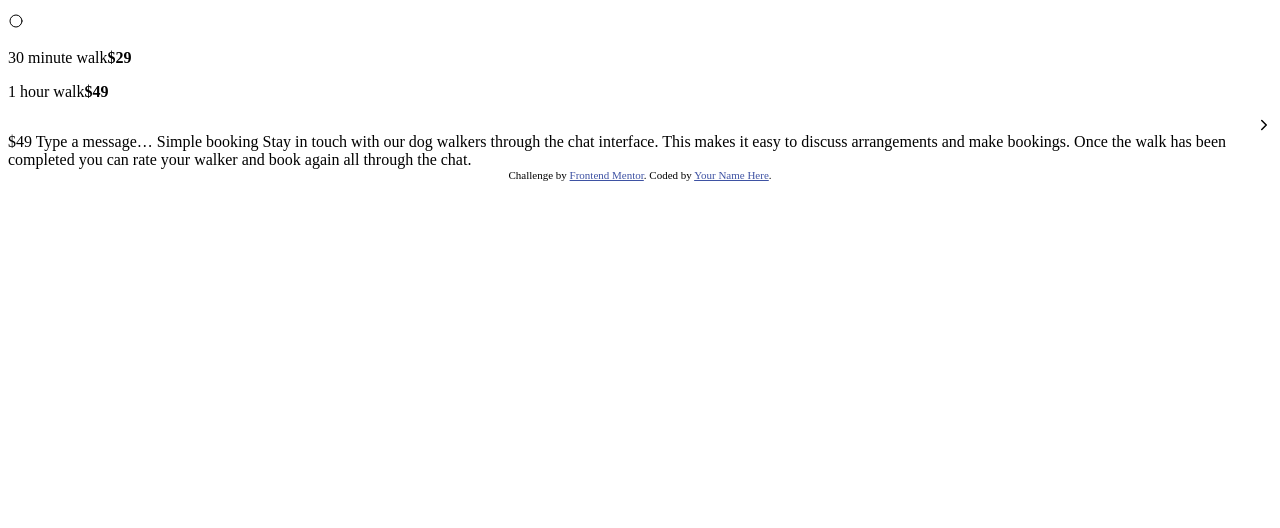
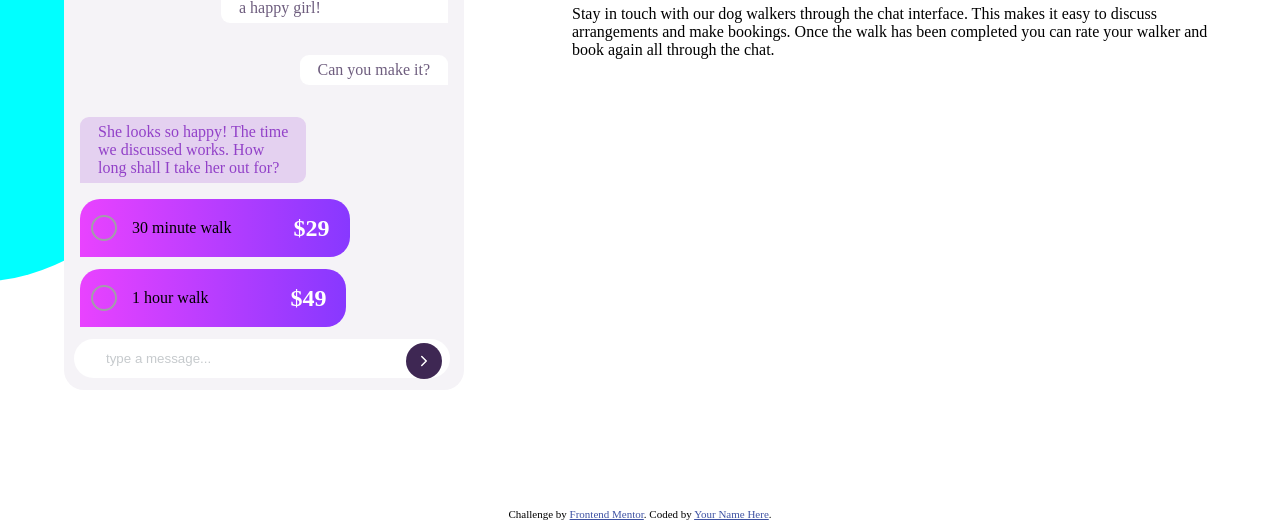
Before and after one commit to kennyoungC/chat-app-css-illustration-master, a plain HTML site: page index.html in a window 1280 px wide. Shown: the part 508-1036 px from the top of the page. Before the commit the page ends 800 px from the top, so only its background shows below. Drawn offline with nearby package versions, Linux system fonts and the light colour scheme.

Commit message:
commit
implemented the header section and add the border-radius

```diff
--- a/index.html
+++ b/index.html
@@ -24,6 +24,7 @@
   </head>
   <body>
     <main class="container">
+      <div class="app-box-h">
         <div class="app-box">
           <div class="app-header">
             <div class="img-box">
@@ -61,13 +62,14 @@
             <img src="images/dog-image-2.jpg" alt="photo of a dog" />
             <img src="images/dog-image-3.jpg" alt="photo of a dog" />
           </div>
-          <!-- <div class="chat-end"> -->
-            <p class=" chat-end chat-end-text">
+          <div class="chat-end">
+            <p class="chat-end-text">
               Here are a few pictures. She’s <br />
               a happy girl!
             </p>
-            <p class="chat-end chat-end-text">Can you make it?</p>
           </div>
+          <div class="chat-end">
+            <p class="chat-end-text">Can you make it?</p>
           </div>
           <div class="chat-start">
             <p class="chat-start-text">
@@ -77,22 +79,43 @@
             </p>
           </div>
           <div class="pricing">
-          <ion-icon name="ellipse-outline"></ion-icon>
-          <p>30 minute walk<strong>$29</strong></p>
-          <p>1 hour walk<strong>$49</strong></p>
+            <div class="pricing-box">
+              <ion-icon class="price-icon" name="ellipse-outline"></ion-icon>
+              <p>30 minute walk</p>
+              <span>$29</span>
             </div>
+          </div>
+          <div class="pricing">
+            <div class="pricing-box md-2">
+              <ion-icon class="price-icon" name="ellipse-outline"></ion-icon>
+              <p>1 hour walk</p>
+              <span>$49</span>
+            </div>
+          </div>
+          <div class="m">
             <div class="chat-end">
-          <ion-icon
-            class="forward-icon"
-            name="chevron-forward-outline"
-          ></ion-icon>
+              <ion-icon class="forward-icon" name="chevron-forward"></ion-icon>
             </div>
-
-        $49 Type a message… Simple booking Stay in touch with our dog walkers
-        through the chat interface. This makes it easy to discuss arrangements
-        and make bookings. Once the walk has been completed you can rate your
-        walker and book again all through the chat.
+            <div class="label-con">
+              <label for="text-message"></label>
+              <input
+                class="text-message"
+                placeholder="type a message..."
+                type="text"
+              />
             </div>
+          </div>
+        </div>
+      </div>
+      <header class="header">
+        <h1 class="main-header">Simple booking</h1>
+        <p class="header-text">
+          Stay in touch with our dog walkers through the chat interface. This
+          makes it easy to discuss arrangements and make bookings. Once the walk
+          has been completed you can rate your walker and book again all through
+          the chat.
+        </p>
+      </header>
     </main>
     <footer>
       <div class="attribution">
--- a/style.css
+++ b/style.css
@@ -5,8 +5,40 @@
 .attribution a {
   color: hsl(228, 45%, 44%);
 }
+.container {
+  width: 1200px;
+  margin: 100px auto;
+  display: flex;
+  gap: 96px;
+  align-items: center;
+}
+.app-box-h {
+  padding: 18px 12px 18px 24px;
+  /* background-color: rgb(136, 38, 38); */
+  border-radius: 11px;
+}
+.app-box-h::before {
+  content: "top";
+  display: block;
+  width: 550px;
+  height: 790px;
+  position: absolute;
+  top: 0;
+  left: -300px;
+  background-color: aqua;
+  border-bottom-left-radius: 50%;
+  border-bottom-right-radius: 50%;
+  /* z-index: 1; */
+}
 .app-box {
-  width: 600px;
+  position: relative;
+  width: 400px;
+  background-color: hsl(270, 20%, 96%);
+  border-top-left-radius: 40px;
+  border-top-right-radius: 40px;
+  border-bottom-right-radius: 20px;
+  border-bottom-left-radius: 20px;
+  padding-bottom: 12px;
 }
 .app-header {
   display: flex;
@@ -14,8 +46,8 @@
   align-items: center;
   background-image: linear-gradient(
     to right,
-    hsl(293, 100%, 63%),
-    hsl(264, 100%, 61%)
+    hsl(264, 100%, 61%),
+    hsl(293, 100%, 63%)
   );
   padding: 32px 12px 18px 12px;
   border-top-left-radius: 40px;
@@ -33,7 +65,8 @@
   border-radius: 50%;
 }
 .header-icon {
-  width: 32px;
+  width: 24px;
+  height: 24px;
   color: hsl(0, 0%, 100%);
 }
 .name {
@@ -49,12 +82,21 @@
 .chat-start {
   display: flex;
   justify-content: flex-start;
+  margin-left: 16px;
 }
 .chat-start-text {
+  padding: 6px 18px;
+  color: hsl(276, 55%, 52%);
+  background-color: hsl(277, 51%, 88%);
+  border-top-left-radius: 9px;
+  border-top-right-radius: 9px;
+  border-bottom-right-radius: 9px;
+  /* border-bottom-left-radius: 11px; */
 }
 .chat-end {
   display: flex;
   justify-content: flex-end;
+  margin-right: 16px;
 }
 .dog-img-box {
   display: flex;
@@ -63,7 +105,77 @@
 .dog-img-box img {
   width: 48px;
   height: 48px;
-  border-radius: 7px;
+  border-radius: 9px;
 }
 .chat-end-text {
+  padding: 6px 18px;
+  background-color: hsl(0, 0%, 100%);
+  color: hsl(271, 15%, 43%);
+  border-top-left-radius: 9px;
+  border-top-right-radius: 9px;
+  border-bottom-left-radius: 9px;
 }
+.pricing {
+  display: flex;
+  justify-content: flex-start;
+  margin-bottom: 12px;
+}
+.pricing-box {
+  display: flex;
+  align-items: center;
+  gap: 12px;
+  margin-left: 16px;
+  gap: 12px;
+  padding: 4px 8px;
+  background-image: linear-gradient(
+    to right,
+    hsl(293, 100%, 63%),
+    hsl(264, 100%, 61%)
+  );
+  border-top-left-radius: 20px;
+  border-top-right-radius: 20px;
+  border-bottom-right-radius: 20px;
+}
+.pricing-box span {
+  margin-left: 50px;
+  font-size: 24px;
+  margin-right: 12px;
+  color: hsl(0, 0%, 100%);
+  font-weight: bolder;
+}
+.md-2 span {
+  margin-left: 70px;
+}
+.price-icon {
+  width: 32px;
+  height: 32px;
+  color: hsl(270, 7%, 64%);
+}
+.label-con {
+  margin-left: 10px;
+}
+.text-message {
+  border: none;
+  background-color: #fff;
+  width: 80%;
+  border-radius: 20px;
+  padding: 12px 32px;
+}
+.text-message::placeholder {
+  color: hsl(206, 6%, 79%);
+}
+.m {
+  position: relative;
+}
+.forward-icon {
+  width: 16px;
+  height: 16px;
+  padding: 10px;
+  color: #fff;
+  background-color: hsl(271, 36%, 24%);
+  border-radius: 20px;
+  position: absolute;
+  top: 4px;
+  right: 22px;
+  /* transform: translate(100, 10); */
+}
```
Lines whose indentation alone changed are shown as unchanged.
